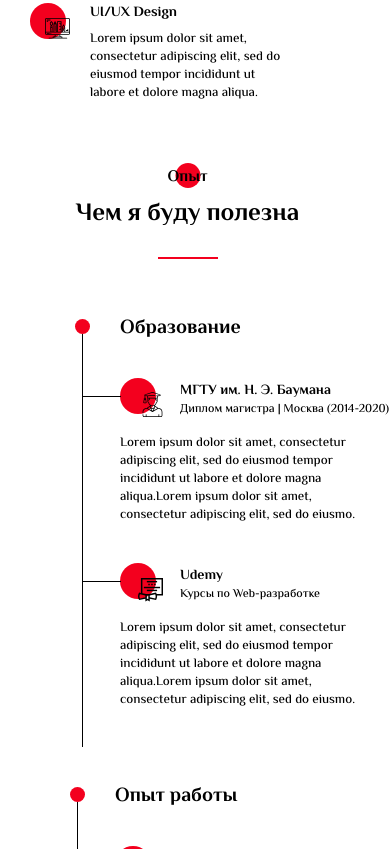
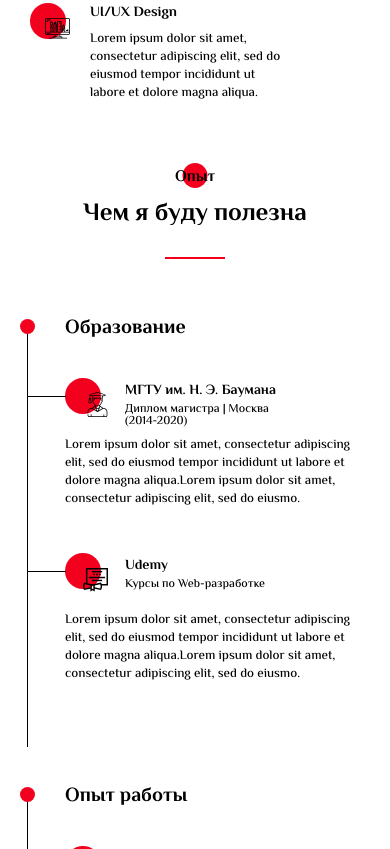
Before and after one commit to ulyanina/portfolio, a website: page src/index.html in a window 390 px wide. Shown: the part 2015-2864 px from the top of the page. Drawn offline with Linux system fonts and the light colour scheme; a web font is replaced by a local one.

Commit message:
Experience section responsive

```diff
--- a/src/js/script.js
+++ b/src/js/script.js
@@ -12,6 +12,6 @@ closeBtn.addEventListener('click', () => {
 const percent = document.querySelectorAll('.percentage__sup-percent'),
    coloredLine = document.querySelectorAll('.percentage__sub-color');
 
-   percent.forEach((item, i) => {
-      coloredLine[i].style.width = item.innerHTML;
+percent.forEach((item, i) => {
+   coloredLine[i].style.width = item.innerHTML;
 });
--- a/src/scss/base/_media.scss
+++ b/src/scss/base/_media.scss
@@ -54,8 +54,9 @@
    }
    .experience {
       padding-right: 15px;
+      padding-left: 15px;
       &__row {
-         column-gap: 100px;
+         column-gap: 50px;
          // grid-template-columns: repeat(2, 300px);
       }
    }
@@ -70,9 +71,8 @@
    }
    .experience {
       &__row {
-      }
-      &__study {
-         margin-left: 5px;
+         column-gap: 10px;
+         margin-right: 25px;
       }
    }
 }
@@ -145,14 +145,21 @@
       grid-row: 1/2;
    }
    .experience {
-      &__row {
-         // column-gap: calc(30px + 150 * ((100vw - 320px) / (1280 - 320)));
+      &__study,
+      &__work {
+         padding-left: 90px;
       }
       &__suptitle {
          font-size: calc(16px + 1 * ((100vw - 320px) / (1140 - 320)));
       }
       &__title {
          font-size: calc(24px + 12 * ((100vw - 320px) / (1140 - 320)));
+      }
+   }
+   .study,
+   .work {
+      &::before {
+         left: 52px;
       }
    }
    .skills {
@@ -201,15 +208,43 @@
          grid-template-rows: repeat(2, minmax(120px, auto));
          column-gap: 50px;
          row-gap: 20px;
-         /* &-item{
-      padding-right: 10px;
-         } */
+      }
+      .column3 {
+         grid-column: 1/2;
+         grid-row: 2/3;
       }
    }
-   .column3 {
-      grid-column: 1/2;
-      grid-row: 2/3;
+   .experience {
+      &__row {
+         column-gap: 5px;
+         grid-template-columns: repeat(2, minmax(272px, 495px));
+         margin-right: 0;
+      }
+      &__study,
+      &__work {
+         padding-right: 5px;
+         padding-left: 50px;
+      }
    }
+   .resume {
+      &__item {
+         grid-template-columns: minmax(222px, 375px);
+         grid-template-rows: minmax(43px, 52px) minmax(78px, auto);
+         &-head {
+            grid-template-columns: 50px 243px;
+         }
+      }
+      &__name {
+         max-width: 170px;
+      }
+   }
+   .study,
+   .work {
+      &::before {
+         left: 12px;
+      }
+   }
+
    .skills {
       &__row {
          grid-template-columns: repeat(2, minmax(240px, 270px));
@@ -268,8 +303,7 @@
       }
       &__study,
       &__work {
-         //!nkcjdsfciu
-         // font-size: calc(24px + 16 *((100vw - 320px) / (1280 - 320)));
+         margin-left: 0;
       }
    }
    .skills {
--- a/src/scss/blocks/_experience.scss
+++ b/src/scss/blocks/_experience.scss
@@ -31,7 +31,7 @@
 
    &__row {
       display: grid;
-      grid-template-columns: repeat(2, minmax(300px, 493px));
+      grid-template-columns: repeat(2, minmax(300px, 495px));
       grid-template-rows: minmax(378px, auto);
       column-gap: 180px;
    }
@@ -58,6 +58,11 @@
          left: -38px;
          top: 12px;
          background-color: #000;
+      }
+      &-head {
+         display: grid;
+         grid-template-columns: 50px 325px;
+         grid-template-rows: 50px;
       }
    }
    &__icon {
@@ -111,11 +116,6 @@
    }
 }
 
-.resume__item-head {
-   display: grid;
-   grid-template-columns: 50px 325px;
-   grid-template-rows: 50px;
-}
 .study,
 .work {
    position: relative;
```
Also changed, not shown: src/css/style.css.
